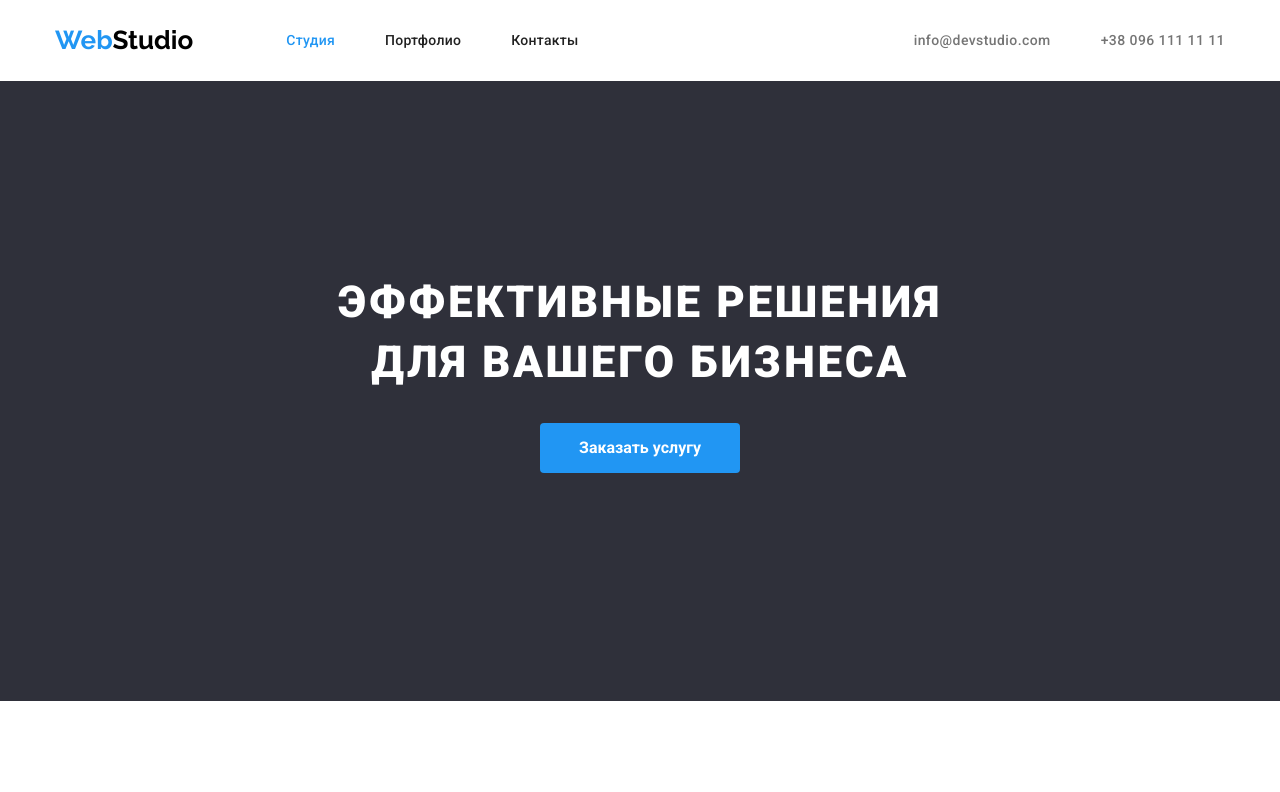
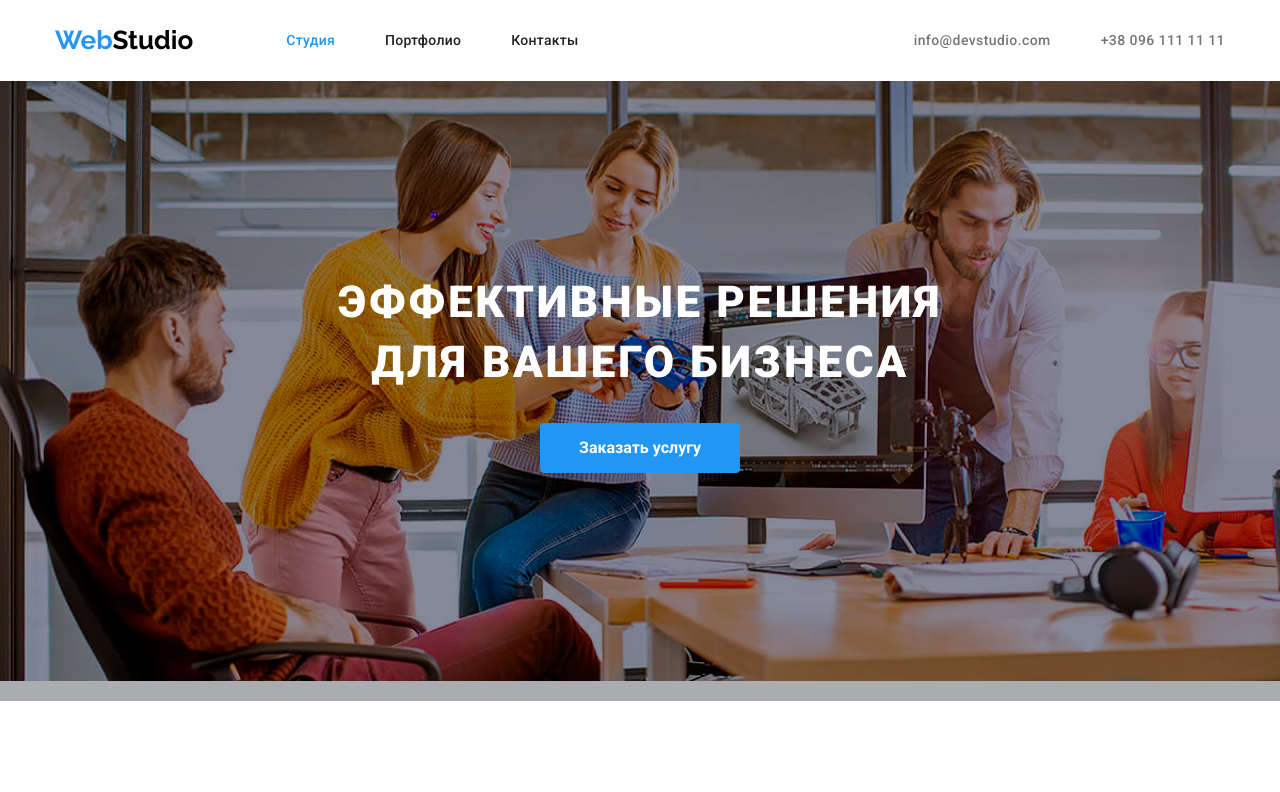
Before and after one commit to AnnYermm/webstudio1, a plain HTML site: page index.html in a window 1280 px wide. Shown: the top 792 px of the page. Drawn offline with nearby package versions, Linux system fonts and the light colour scheme.

Commit message:
делает полоску!

```diff
--- a/css/styles.css
+++ b/css/styles.css
@@ -58,6 +58,10 @@ img {
 .header {
     padding-top: 25px;
     padding-bottom: 25px;
+}
+
+.header-prtf {
+    border-bottom: 1px solid #EEEEEE;
 }
 
 .header > .container {
@@ -141,8 +145,11 @@ img {
 }
 
 .solutions {
-    background-color: var(--contrast-color);
-
+    /*background-color: var(--contrast-color);*/
+    background-color: rgba(47, 48, 58, 0.4);
+    background-image: url(../images/bg.png);
+    background-size: auto;
+    background-repeat: no-repeat;
 }
 
 .section {
@@ -151,7 +158,7 @@ img {
 }
 
 .solutions-container{
-    padding: 192px 252px 198px;
+    padding: 192px 250px 198px;
 }
 
 .solutions-text {
```
Also changed, not shown: portfolio.html (+1 -1 lines), images/bg.png (added), index.html (line endings or trailing spaces).
